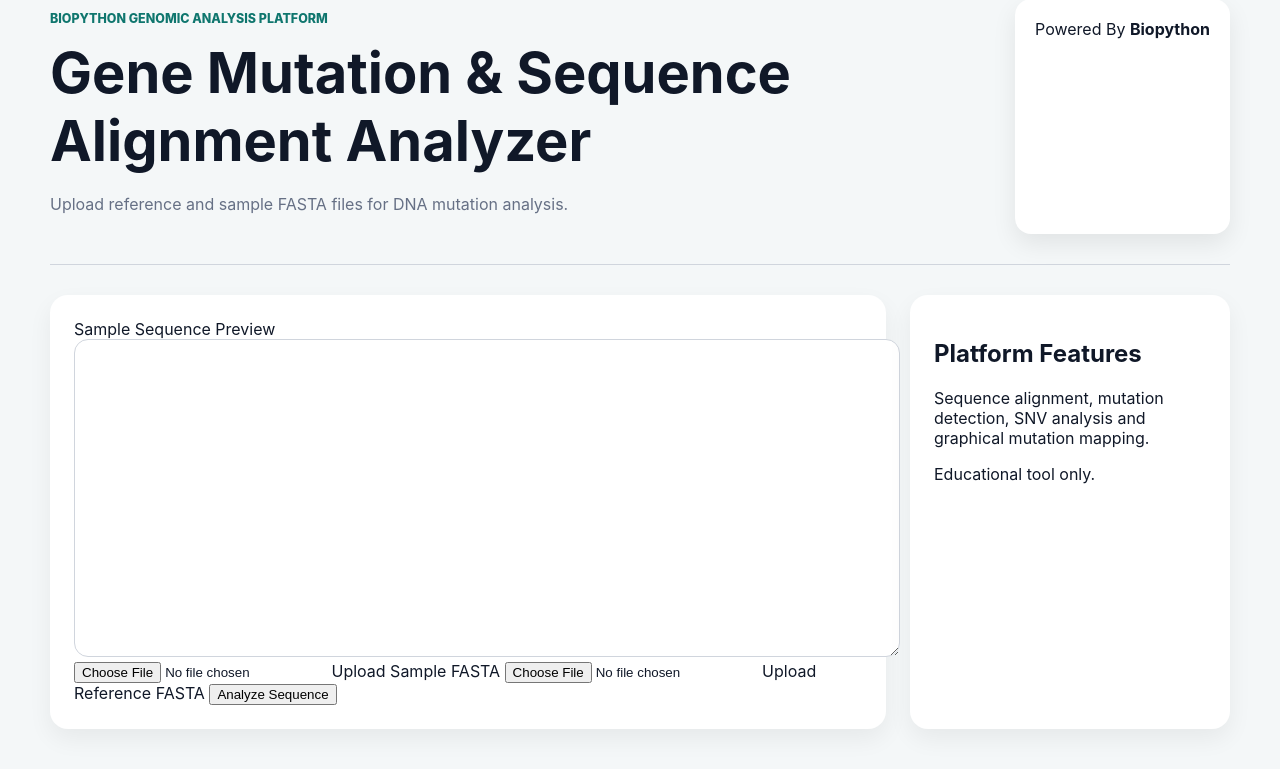
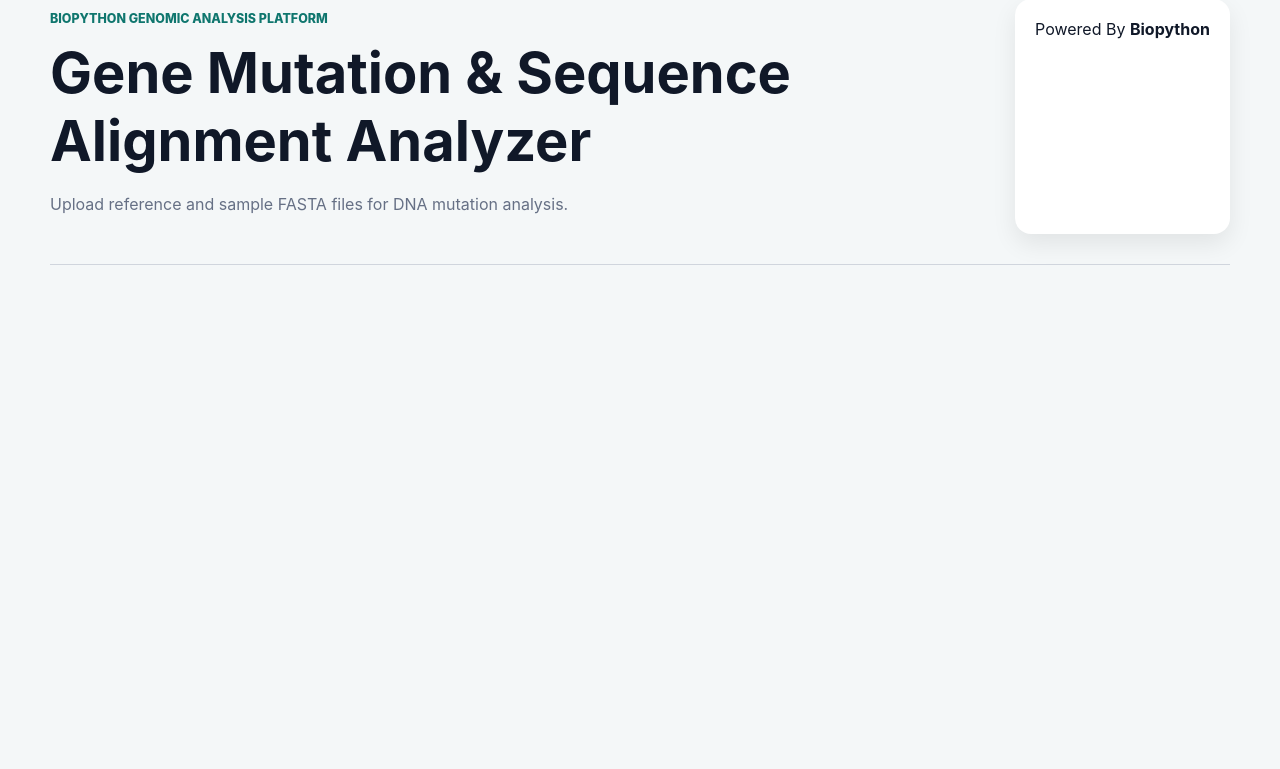
Before and after one commit to Nikhil-c-poojary/Bio-python-mutation-site, a Python web app: template templates/index.html in a window 1280 px wide. Shown: the part 41-810 px from the top of the page. After the commit the page ends 306 px from the top, so only its background shows below. Run offline with Jinja, Linux system fonts and the light colour scheme; the template is opened without the code that fills it, so the values that code supplies are empty.

Commit message:
Update index.html

```diff
--- a/templates/index.html
+++ b/templates/index.html
@@ -34,43 +34,4 @@ Upload reference and sample FASTA files for DNA mutation analysis.
 
 <section class="workspace">
 
-<form method="post" enctype="multipart/form-data" class="input-panel">
-
-<label for="fasta_text">Sample Sequence Preview</label>
-
-<textarea
-id="fasta_text"
-name="fasta_text"
-spellcheck="false"
->{{ fasta_text }}</textarea>
-
-<div class="controls">
-
-<label class="file-button">
-<input type="file" name="fasta_file" accept=".fa,.fasta,.fna,.txt">
-Upload Sample FASTA
-</label>
-
-<label class="file-button">
-<input type="file" name="reference_file" accept=".fa,.fasta,.fna,.txt">
-Upload Reference FASTA
-</label>
-
-<button type="submit">Analyze Sequence</button>
-
-</div>
-
-</form>
-
-<aside class="note-panel">
-<h2>Platform Features</h2>
-
-<p>
-Sequence alignment, mutation detection,
-SNV analysis and graphical mutation mapping.
-</p>
-
-<p class="small">
-Educational tool only.
-</p>
 </html>
```
